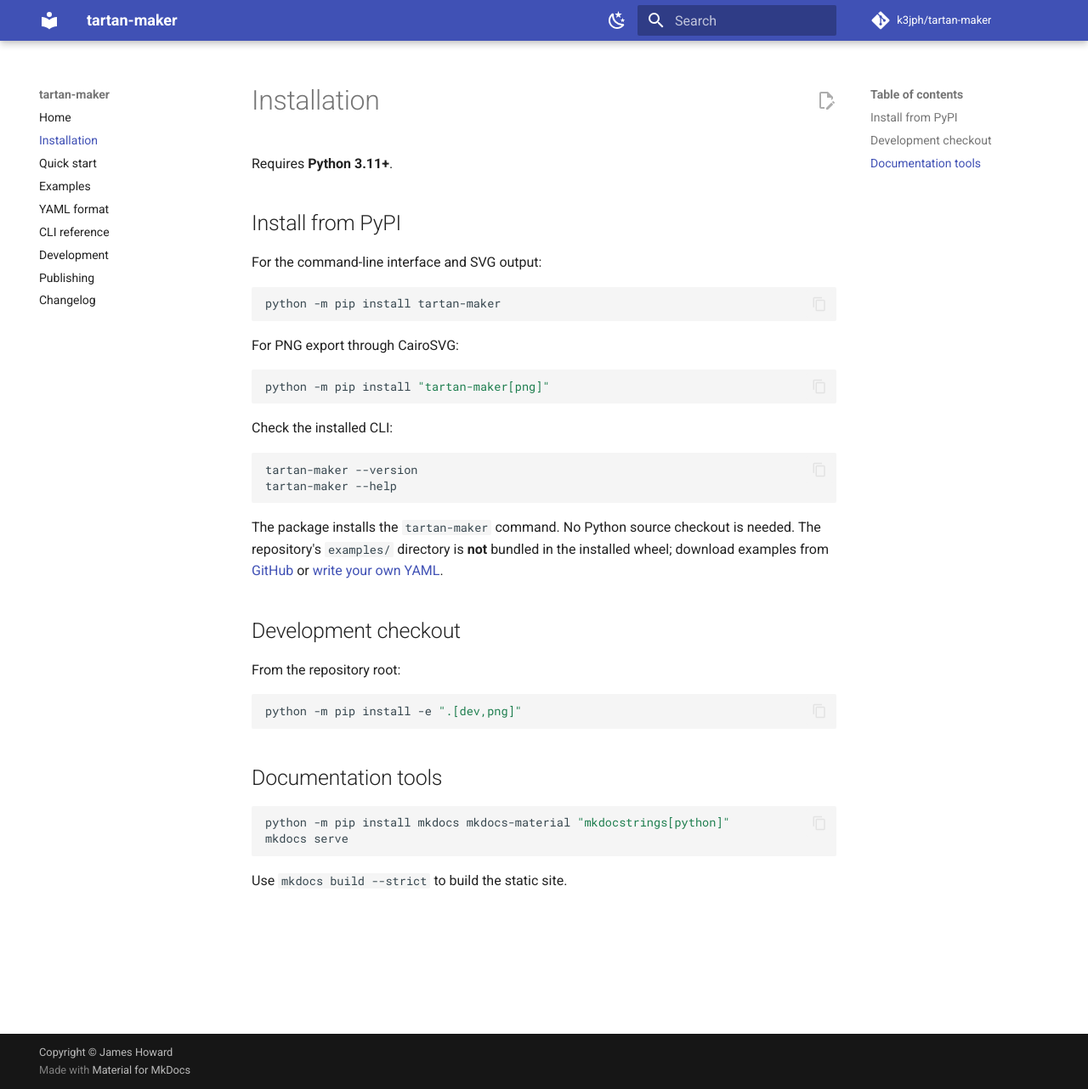
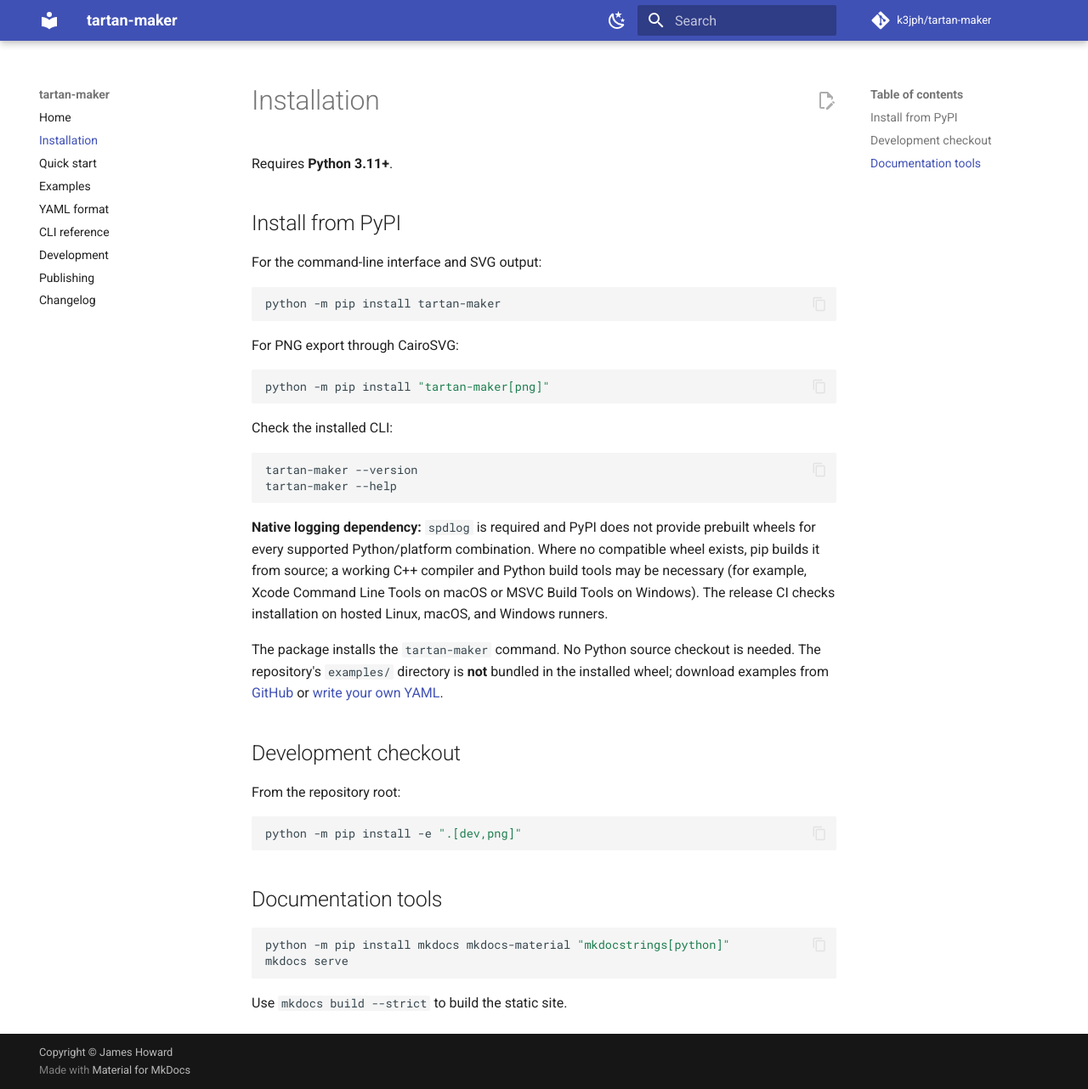
Before and after one commit to k3jph/tartan-maker, an MkDocs documentation site: the page built from docs/installation.md, in a window 1280 px wide and 1282 px high. Shown: the whole window at 85% size. Built offline with MkDocs 1.6.1 and Material for MkDocs 9.7.7, drawn with Linux system fonts in a browser that asks for light colours; comment, search, counter and statistics services are not loaded.

Commit message:
docs: disclose native compiler prerequisite for spdlog dependency

````diff
--- a/docs/installation.md
+++ b/docs/installation.md
@@ -23,6 +23,8 @@ tartan-maker --version
 tartan-maker --help
 ```
 
+**Native logging dependency:** `spdlog` is required and PyPI does not provide prebuilt wheels for every supported Python/platform combination. Where no compatible wheel exists, pip builds it from source; a working C++ compiler and Python build tools may be necessary (for example, Xcode Command Line Tools on macOS or MSVC Build Tools on Windows). The release CI checks installation on hosted Linux, macOS, and Windows runners.
+
 The package installs the `tartan-maker` command. No Python source checkout is needed. The repository's `examples/` directory is **not** bundled in the installed wheel; download examples from [GitHub](https://github.com/k3jph/tartan-maker/tree/main/examples) or [write your own YAML](quickstart.md).
 
 ## Development checkout
````
